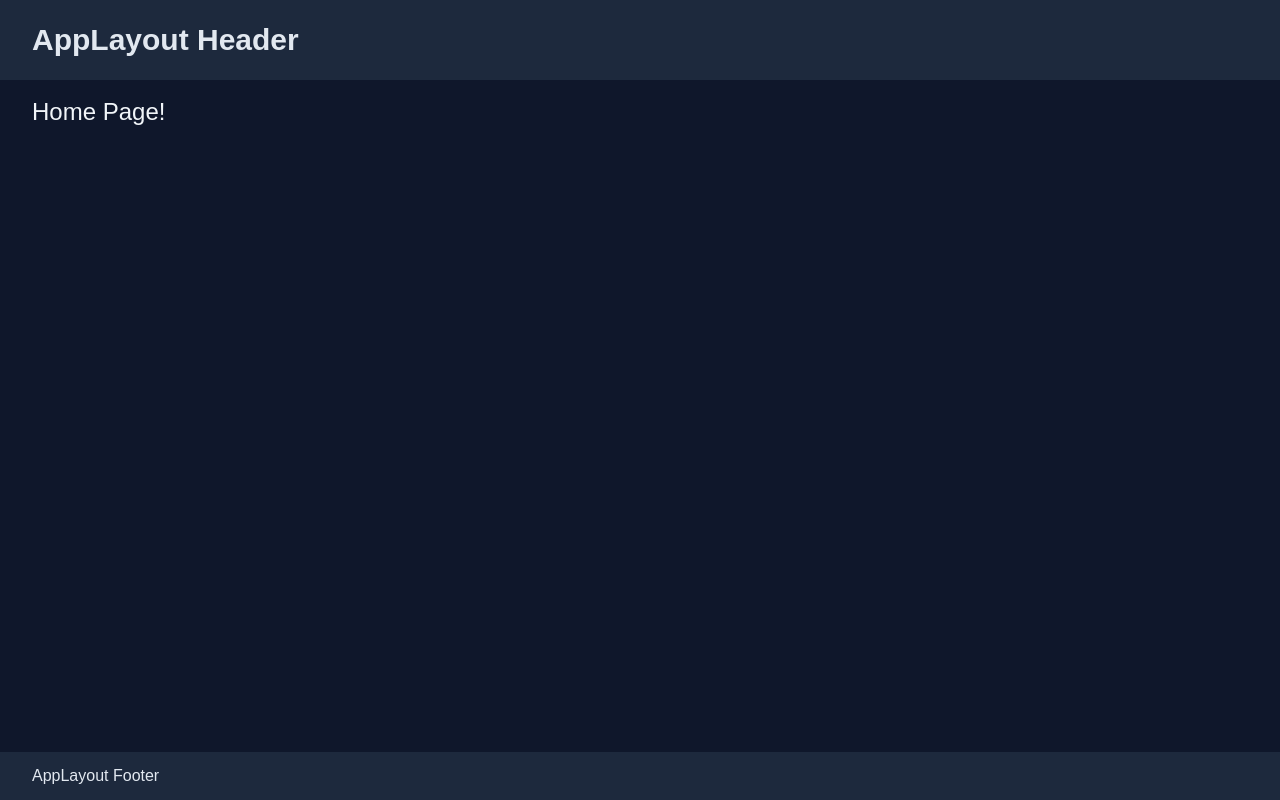
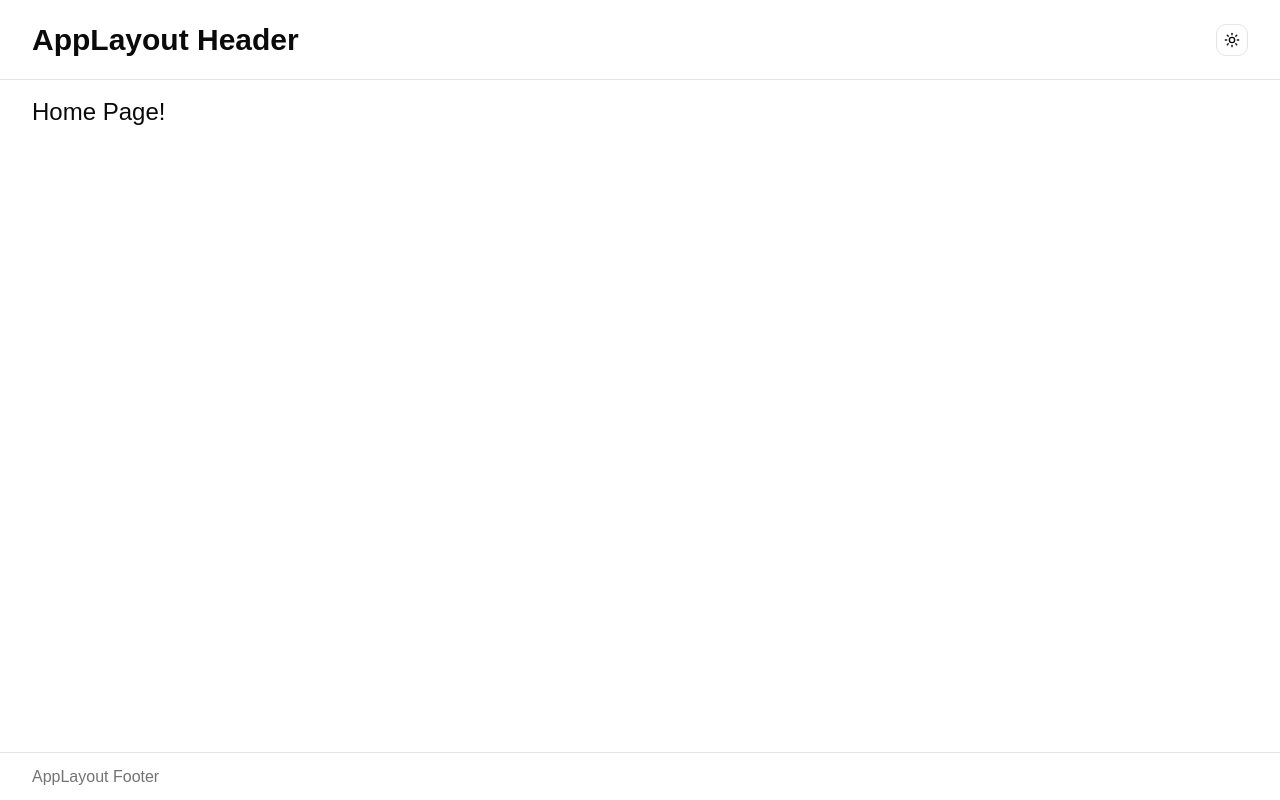
Before and after one commit to rramires/tutorials-frontend-setup, a React (Vite) app: page / in a window 1280 px wide. Built offline with nearby package versions, Linux system fonts and the light colour scheme.

Commit message:
refactor: migrate layouts to semantic color tokens

```diff
--- a/src/pages/_layouts/app-layout.tsx
+++ b/src/pages/_layouts/app-layout.tsx
@@ -1,16 +1,19 @@
 import { Outlet } from 'react-router'
+
+import { ModeToggle } from '@/components/theme/mode-toggle'
 
 export function AppLayout() {
 	return (
-		<div className='flex h-screen flex-col'>
-			<header className='flex h-20 items-center bg-slate-800 pl-8 text-slate-200'>
+		<div className='bg-background text-foreground flex h-screen flex-col'>
+			<header className='flex h-20 items-center justify-between border-b px-8'>
 				<h1 className='text-3xl font-bold'>AppLayout Header</h1>
+				<ModeToggle />
 			</header>
 			<main className='flex flex-1'>
 				{/* Content will change here */}
 				<Outlet />
 			</main>
-			<footer className='flex h-12 items-center bg-slate-800 pl-8 text-slate-200'>
+			<footer className='text-muted-foreground flex h-12 items-center border-t px-8'>
 				<p>AppLayout Footer</p>
 			</footer>
 		</div>
--- a/src/pages/_layouts/auth-layout.tsx
+++ b/src/pages/_layouts/auth-layout.tsx
@@ -2,13 +2,13 @@ import { Outlet } from 'react-router'
 
 export function AuthLayout() {
 	return (
-		<div className='flex h-screen flex-col'>
-			<header className='flex h-8 items-center bg-slate-800 pl-8 text-slate-200'></header>
+		<div className='bg-background text-foreground flex h-screen flex-col'>
+			<header className='flex h-8 items-center border-b pl-8'></header>
 			<main className='flex flex-1'>
 				{/* Content will change here */}
 				<Outlet />
 			</main>
-			<footer className='flex h-8 items-center bg-slate-800 pl-8 text-slate-200'></footer>
+			<footer className='flex h-8 items-center border-t pl-8'></footer>
 		</div>
 	)
 }
--- a/src/pages/_layouts/register-layout.tsx
+++ b/src/pages/_layouts/register-layout.tsx
@@ -2,13 +2,13 @@ import { Outlet } from 'react-router'
 
 export function RegisterLayout() {
 	return (
-		<div className='flex h-screen flex-col'>
-			<header className='flex h-8 items-center bg-slate-800 pl-8 text-slate-200'></header>
+		<div className='bg-background text-foreground flex h-screen flex-col'>
+			<header className='flex h-8 items-center border-b pl-8'></header>
 			<main className='flex flex-1'>
 				{/* Content will change here */}
 				<Outlet />
 			</main>
-			<footer className='flex h-8 items-center bg-slate-800 pl-8 text-slate-200'></footer>
+			<footer className='flex h-8 items-center border-t pl-8'></footer>
 		</div>
 	)
 }
--- a/src/pages/app/home.tsx
+++ b/src/pages/app/home.tsx
@@ -1,11 +1,10 @@
 import { PageTitle } from '@/components/title/page-title'
 
 export function Home() {
-	// throw new Error('Error simulation on the Home page.')
 	return (
 		<>
 			<PageTitle title='Home' />
-			<div className='flex-1 bg-slate-900 px-8 py-4 text-slate-100'>
+			<div className='flex-1 px-8 py-4'>
 				<h2 className='text-2xl font-medium'>Home Page!</h2>
 			</div>
 		</>
```
